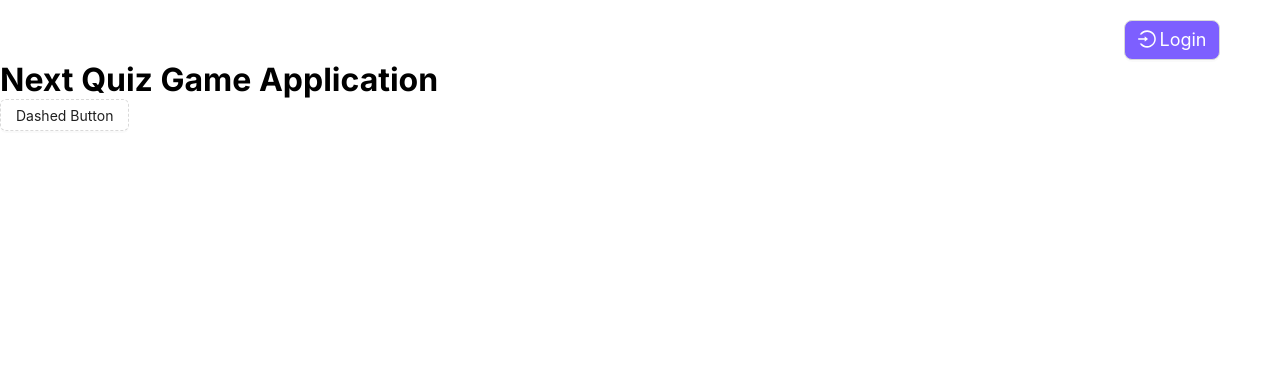
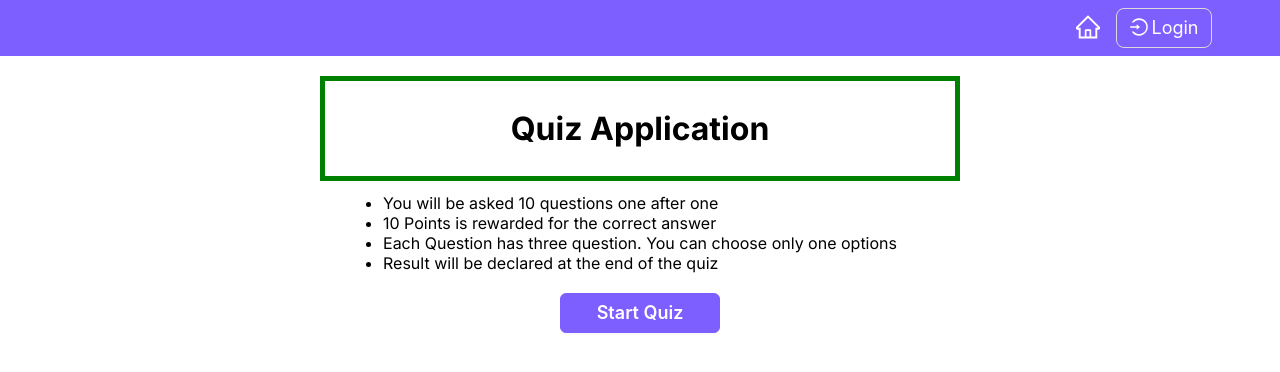
Before and after one commit to imam-hossain-wd/quiz-game-client, a Next.js app: page / in a window 1280 px wide. Shown: the top 372 px of the page. Built offline with nearby package versions, Linux system fonts and the light colour scheme; no server answers.

Commit message:
home page complete

```diff
--- a/src/app/page.tsx
+++ b/src/app/page.tsx
@@ -7,6 +7,5 @@ import { Button } from 'antd'
 
 
 export default function Home() {
-
   return <HomePage />
 }
--- a/src/components/ui/navbar/Navbar.tsx
+++ b/src/components/ui/navbar/Navbar.tsx
@@ -1,6 +1,7 @@
 "use client";
 import {
   CloseOutlined,
+  HomeOutlined,
   LoginOutlined,
   MenuOutlined,
   UserOutlined,
@@ -43,8 +44,11 @@ const Navbar = () => {
     },
   ];
   return (
-    <nav>
-      <div className="flex justify-end items-center mr-10 mt-5">
+    <nav className="bg-primary p-2">
+      <div className="flex  justify-end items-center mr-10">
+    <div className="text-2xl text-white">
+    <Link className=" text-white mr-4" href="/"><HomeOutlined /></Link>
+    </div>
        {!accessToken ? <Button
           name="login"
           className="bg-primary hover:bg-white hover:text-primary hover:border-primary hover:border text-lg text-white w-24 h-10 flex justify-center items-center rounded-lg mr-5  "
--- a/src/components/view/home/Home.tsx
+++ b/src/components/view/home/Home.tsx
@@ -1,5 +1,6 @@
 "use client"
 
+import MyButton from "@/components/ui/button/Button";
 import { useAppDispatch } from "@/redux/hooks";
 import { setAccessToken } from "@/redux/slice/authSlice";
 import { authKey } from "@/utils/auth.services";
@@ -11,9 +12,17 @@ const HomePage = () => {
   const dispatch = useAppDispatch();
   dispatch(setAccessToken(token as string));
   return (
-    <div>
-      <h1>Next Quiz Game Application</h1>
-      <Button type="dashed">Dashed Button</Button>
+    <div className="flex w-3/6 mx-auto mt-5 flex-col justify-center items-center">
+      <h1 style={{border:"5px solid green"}} className="text-center mb-3 p-7 w-full">Quiz Application</h1>
+
+      <ul className="">
+        <li>You will be asked 10 questions one after one</li>
+        <li>10 Points is rewarded for the correct answer</li>
+        <li>Each Question has three question. You can choose only one options</li>
+        <li>Result will be declared at the end of the quiz</li>
+      </ul>
+
+      <MyButton name="Start Quiz" className="w-40 h-10 text-lg font-semibold mt-5"/>
     </div>
   );
 };
```
